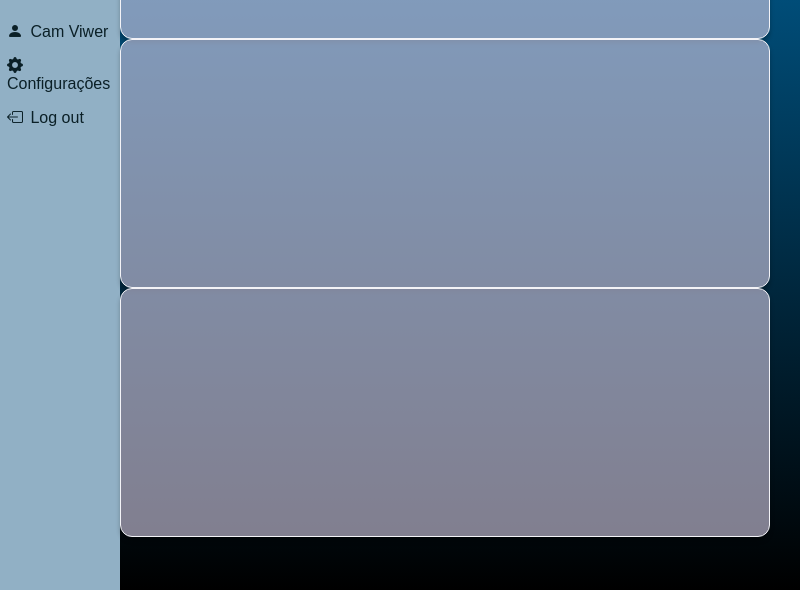
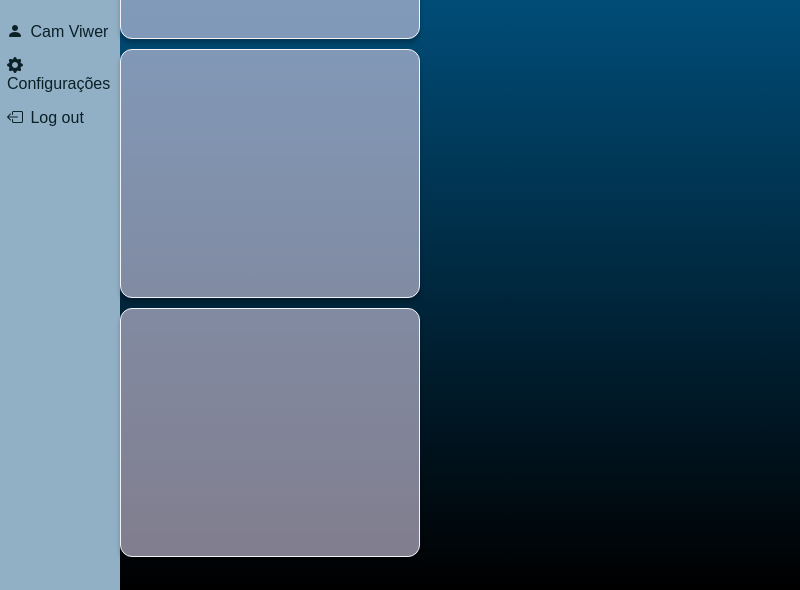
Before and after one commit to ArthurFPUnifeob/TeamCDS-PI2, an Electron app: page src/renderer/dashboard/dashboard.html in a window 800 px wide. Shown: the part 210-800 px from the top of the page. Drawn offline with nearby package versions, Linux system fonts and the light colour scheme; no server answers.

Commit message:
Update dashboard.css

```diff
--- a/src/renderer/dashboard/dashboard.css
+++ b/src/renderer/dashboard/dashboard.css
@@ -115,3 +115,14 @@ input[type ="checkbox"] {
     height: 249px;
     padding: 10px;
 }
+
+.containerGrafic {
+    border-radius: 12px;
+    border: 1px solid var(--white, #F3F3F7);
+    background: rgba(216, 207, 232, 0.60);
+    box-shadow: 0px 4px 4px 0px rgba(0, 0, 0, 0.25);
+    width: 300px; /* Reduzindo o tamanho para caber dois na mesma linha */
+    height: 249px;
+    padding: 10px;
+    margin-bottom: 10px; /* Adicionando margem inferior para espaçamento entre os blocos */
+}
```
